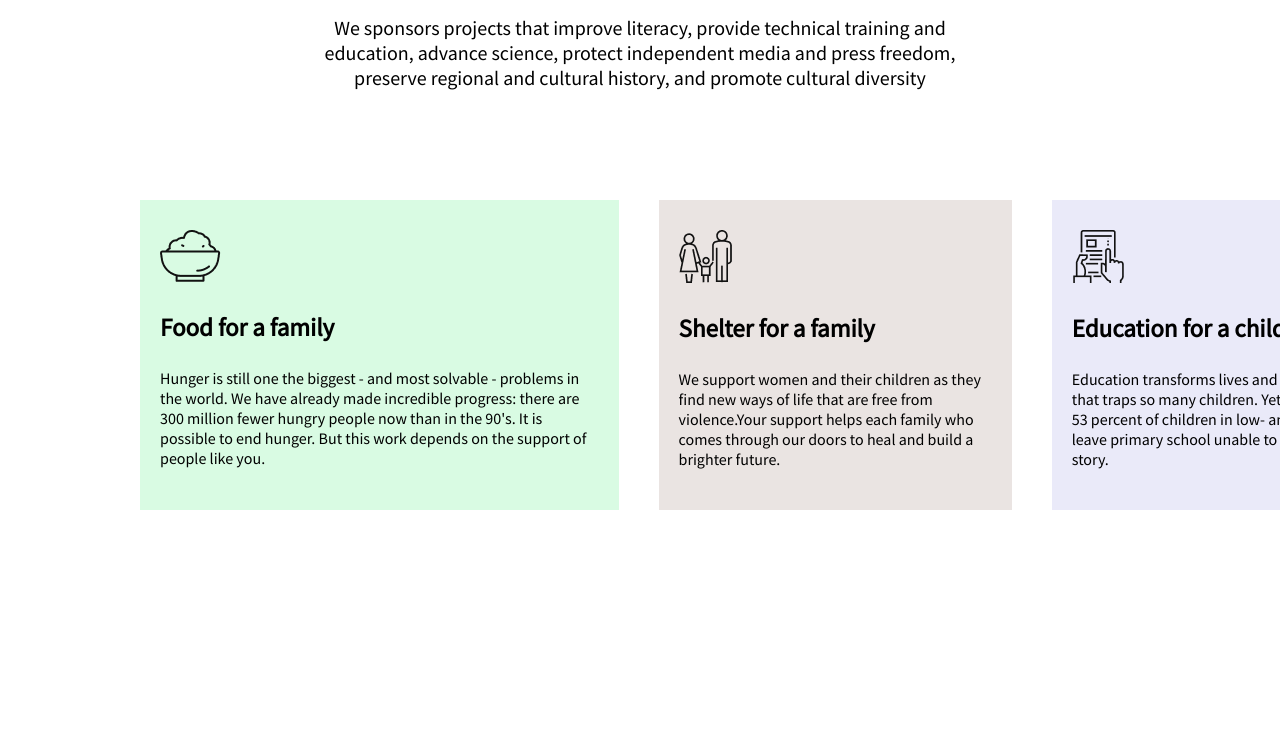
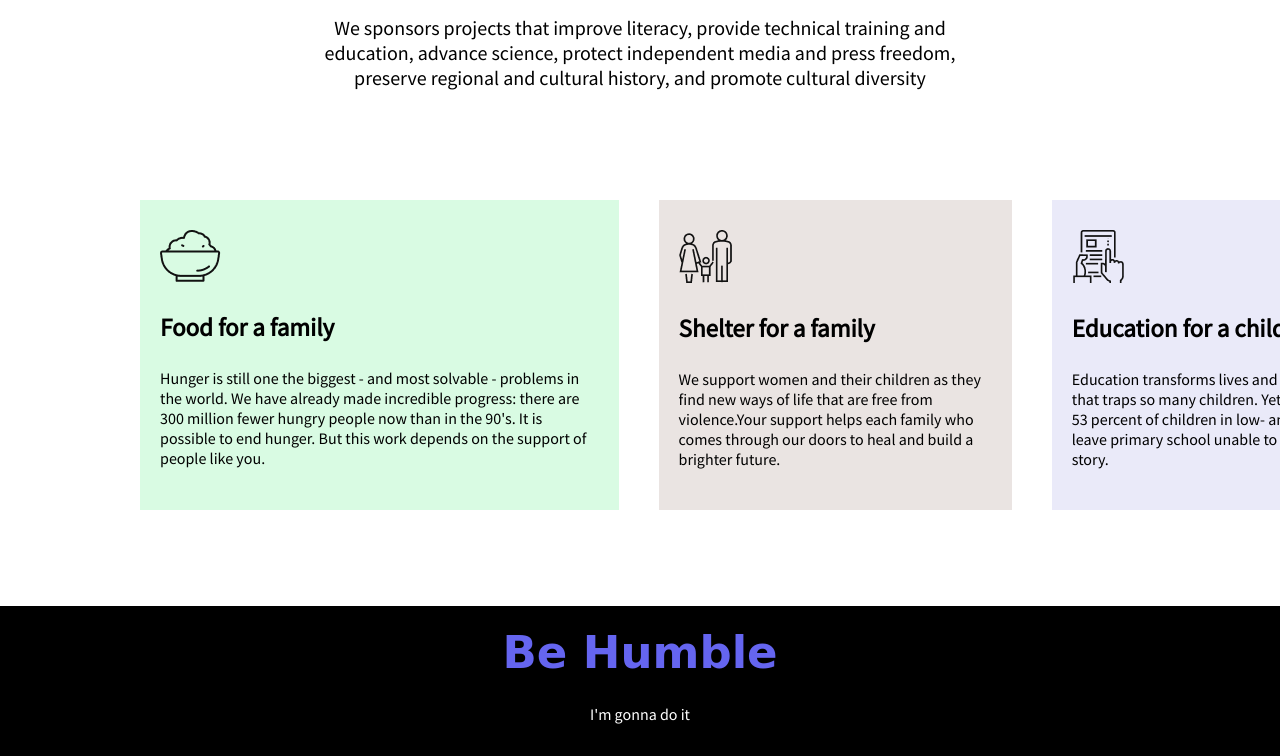
Before and after one commit to Sayeedkarimraad/Donation, a plain HTML site: page index.html in a window 1280 px wide. Shown: the part 1461-2217 px from the top of the page. Before the commit the page ends 2041 px from the top, so only its background shows below. Drawn offline with Linux system fonts and the light colour scheme; a web font is replaced by a local one.

Commit message:
added footer

```diff
--- a/index.html
+++ b/index.html
@@ -8,7 +8,8 @@
     <title>Document</title>
     <link rel="preconnect" href="https://fonts.googleapis.com">
     <link rel="preconnect" href="https://fonts.gstatic.com" crossorigin>
-    <link href="https://fonts.googleapis.com/css2?family=Source+Sans+Pro&display=swap" rel="stylesheet">
+    <link href="https://fonts.googleapis.com/css2?family=Source+Sans+Pro&family=The+Nautigal&display=swap"
+        rel="stylesheet">
     <link rel="stylesheet" href="styles.css">
 </head>
 
@@ -97,4 +98,9 @@
     </section>
 </body>
 
+<footer>
+    <h3 class="heading">Be Humble</h3>
+    <p class="note">I'm gonna do it</p>
+</footer>
+
 </html>
--- a/styles.css
+++ b/styles.css
@@ -131,3 +131,23 @@ input {
 #education {
     background-color: rgba(160, 160, 226, 0.219);
 }
+
+footer {
+    height: 150px;
+    text-align: center;
+    padding: 30px auto 60px auto;
+    background-color: black;
+    color: white;
+}
+
+.heading {
+    font-size: 45px;
+    font-family: 'The Nautigal', cursive;
+    padding-top: 20px;
+    color: rgb(101, 101, 240);
+}
+
+.note {
+    margin-bottom: 20px;
+    margin-top: -20px;
+}
```
